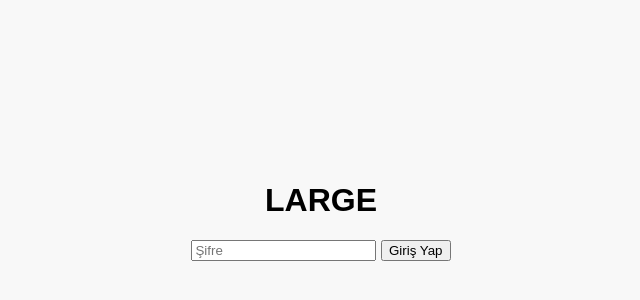
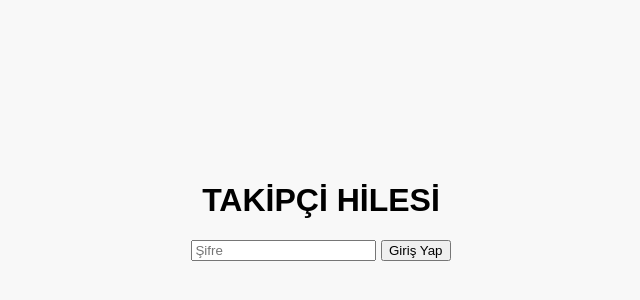
Before and after one commit to erencan-eu/Dene, a plain HTML site: page index.html in a window 1280 px wide. Shown: the part 74-374 px from the top of the page, without its empty margins (319-959 px from the left). Drawn offline with Linux system fonts and the light colour scheme.

Commit message:
Update index.html

```diff
--- a/index.html
+++ b/index.html
@@ -3,12 +3,12 @@
 <head>
     <meta charset="UTF-8">
     <meta name="viewport" content="width=device-width, initial-scale=1.0">
-    <title>Large Panel</title>
+    <title>TAKİPÇİ HİLESİ Panel</title>
     <link rel="stylesheet" href="style.css">
 </head>
 <body>
     <div id="login-screen">
-        <h1>LARGE</h1>
+        <h1>TAKİPÇİ HİLESİ</h1>
         <input type="password" id="password" placeholder="Şifre">
         <button onclick="checkPassword()">Giriş Yap</button>
     </div>
```
